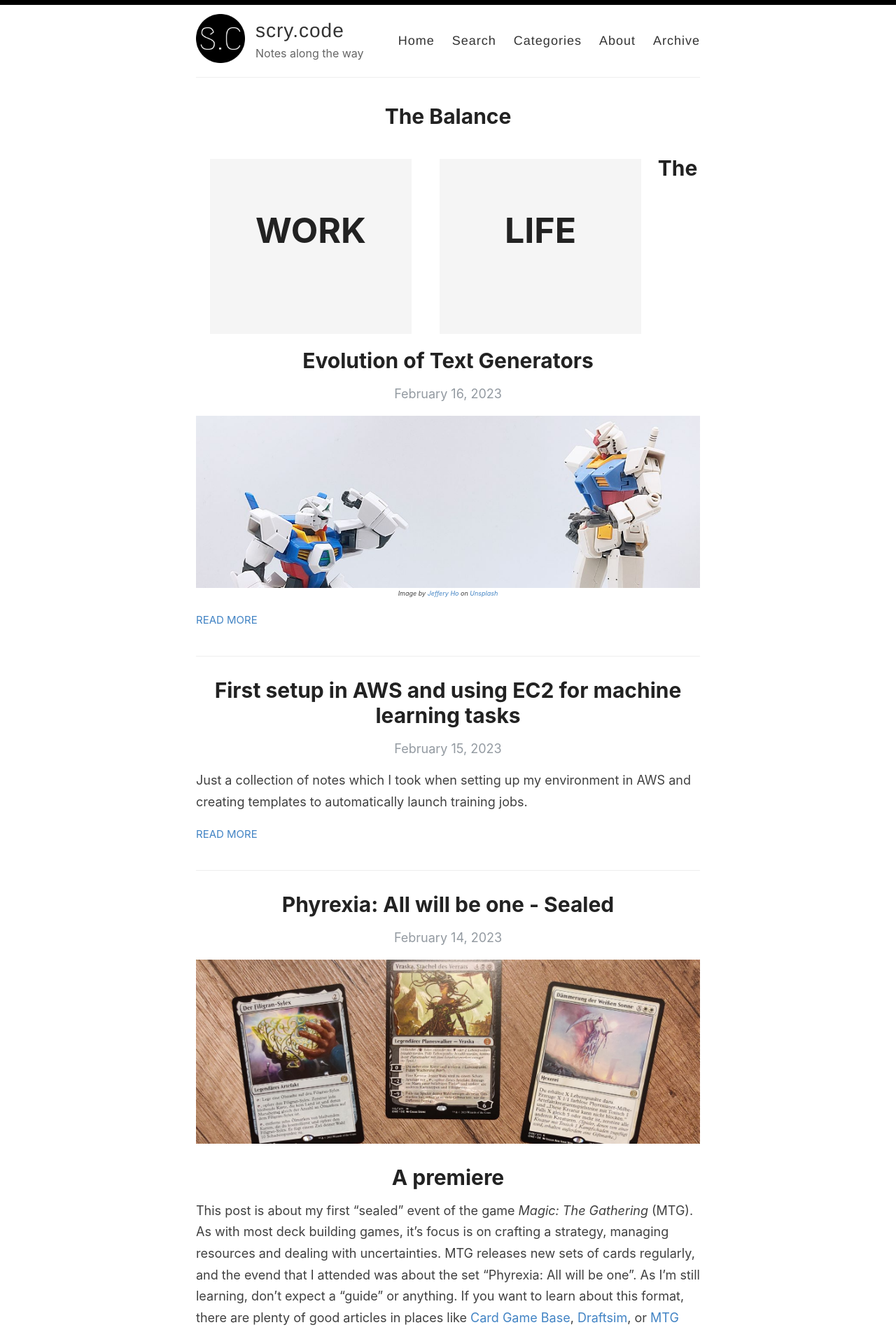
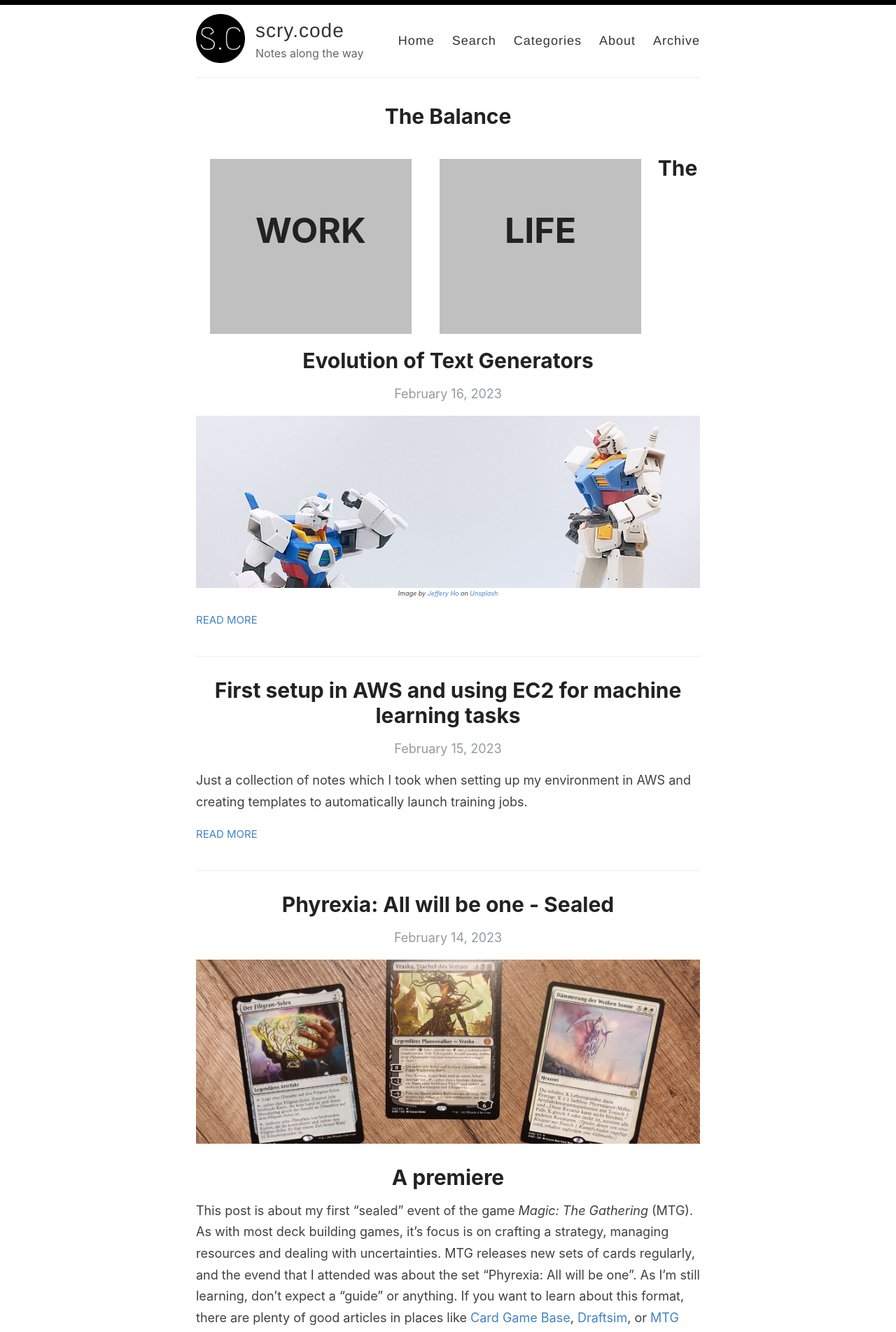
Before and after one commit to helmutlutz/blog, a Jekyll site: the page built from docs/index.html, in a window 1280 px wide. Shown: the top 1903 px of the page at 70% size. Built offline with Jekyll 4.4.1, drawn with Linux system fonts in a browser that asks for light colours; the list of posts is cut into pages by our own code.

```diff
--- a/docs/assets/style.scss
+++ b/docs/assets/style.scss
@@ -46,11 +46,11 @@ body {
 }
 
 .tile-1 {
-  background-color:#f5f5f5;
+  background-color:#C0C0C0;
 }
 
 .tile-2 {
-  background-color:#f5f5f5;
+  background-color:#C0C0C0;
 }
 
 .tile-text {
--- a/docs/index.html
+++ b/docs/index.html
@@ -4,7 +4,7 @@ layout: default
 <h1 >The Balance</h1>
 <div class="column-2 tile-1">
   <h2 class="tile-text">WORK</h2>
-    <a href="{{ site.baseurl }}/categories-work">
+    <a href="{{ site.baseurl }}/categories-work"></a>
 </div>
 
 <div class="column-2 tile-2">
```
